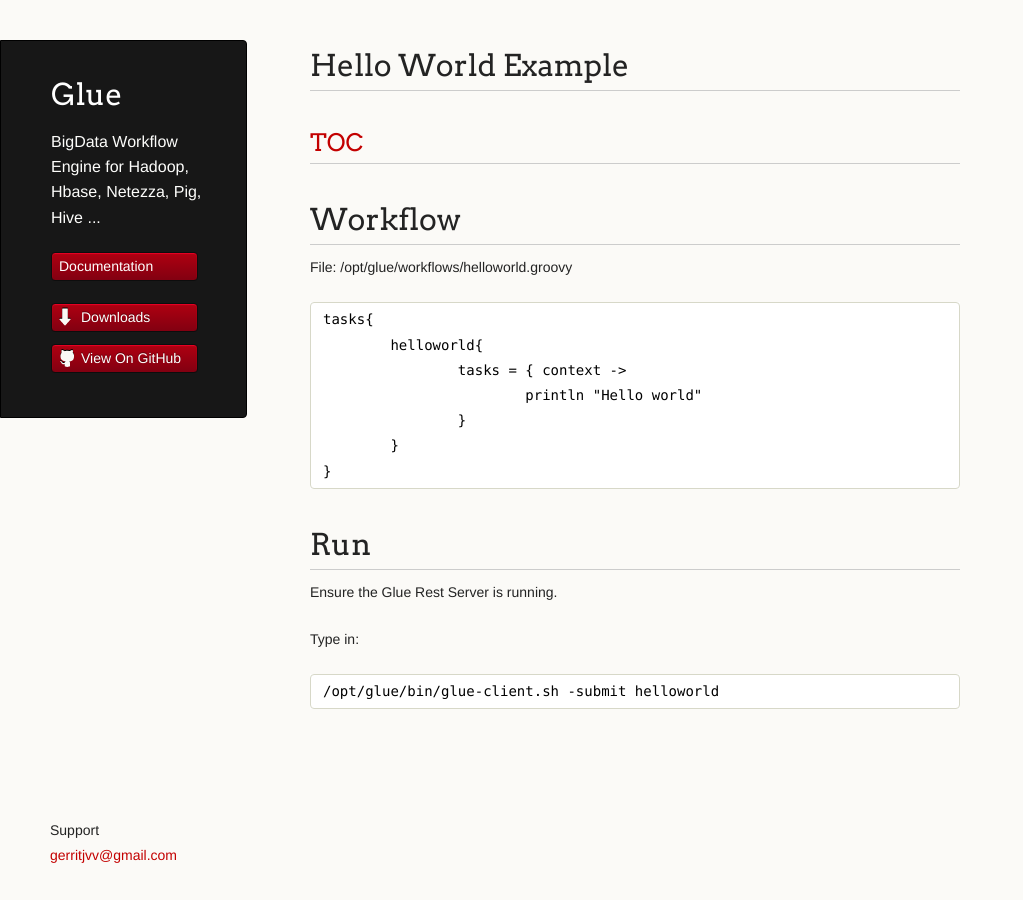
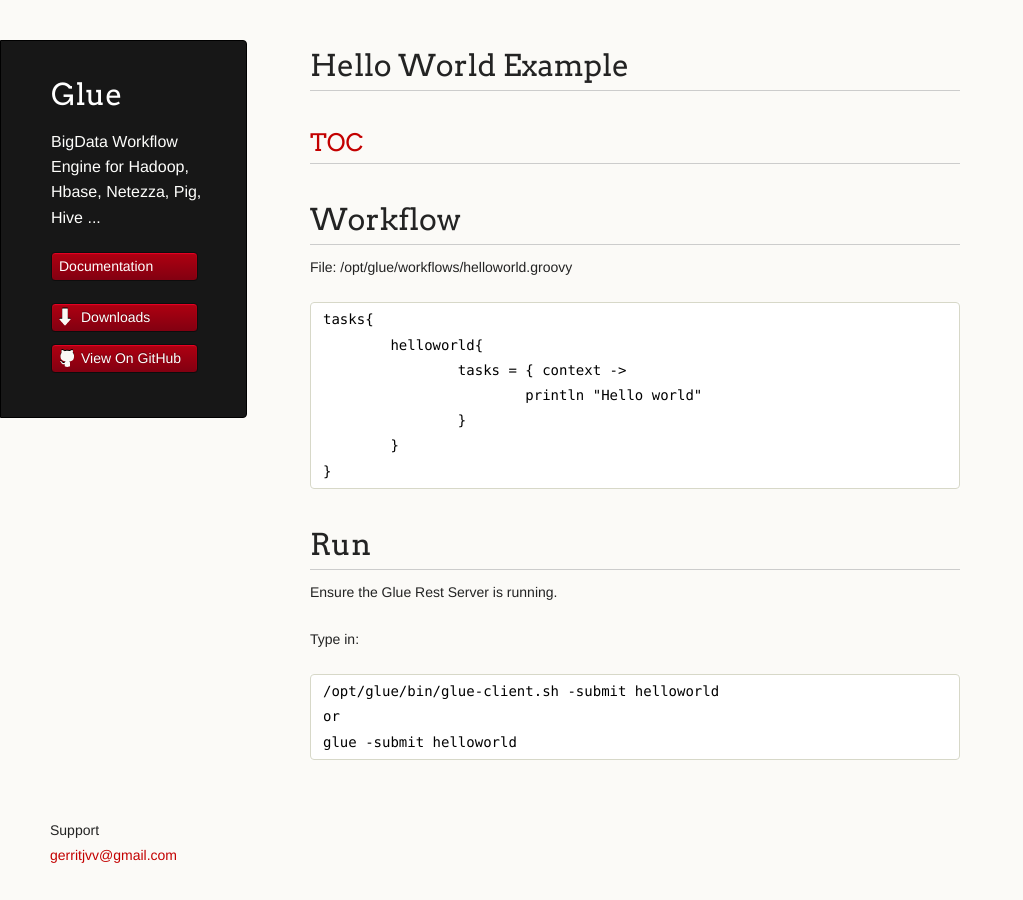
Before and after one commit to gerritjvv/glue, a Jekyll site: the page built from helloworld.markdown, in a window 1280 px wide. Shown: the whole page, without its empty margins (0-1023 px from the left). Built offline with Jekyll 4.4.1, drawn with Linux system fonts in a browser that asks for light colours; Markdown is read by kramdown in place of the engine named in the settings.

```diff
--- a/documentation.markdown
+++ b/documentation.markdown
@@ -30,6 +30,7 @@ Glue Documentation Index
 * [Configuration](configuration.html)
 	* Repository
 		* [Directory Repository](directoryrepository.html)
+		* [Classpath Configuration](configurationclasspaths.html)
 		* [Module Configuration](moduleconfiguration.html)
 			* [Pig Configuration](pigconfiguration.html)
 			* [SQL Configuration](mysqlconfiguration.html)
--- a/helloworld.markdown
+++ b/helloworld.markdown
@@ -29,3 +29,5 @@ Ensure the Glue Rest Server is running.
 Type in:
 
 	/opt/glue/bin/glue-client.sh -submit helloworld
+	or
+	glue -submit helloworld
```
